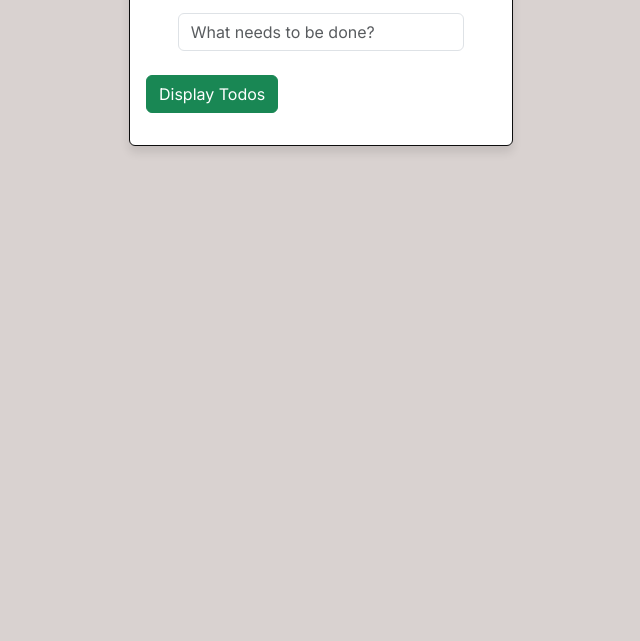
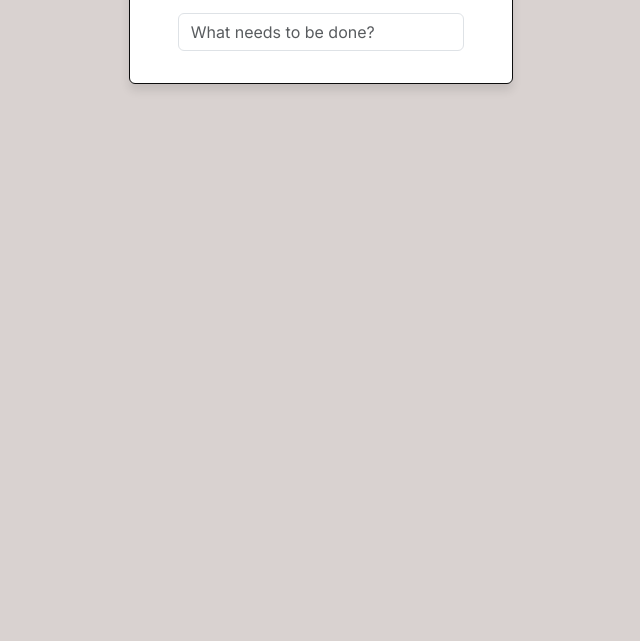
Before and after one commit to spencerjstewart/todos, a website built with webpack: page index.html in a window 1280 px wide. Shown: the part 159-800 px from the top of the page, without its empty margins (319-959 px from the left). Built offline with nearby package versions, Linux system fonts and the light colour scheme.

Commit message:
feat: remove display todos button

```diff
--- a/index.html
+++ b/index.html
@@ -28,9 +28,6 @@
           type="text"
         />
         <article class="todo-card__body card-body">
-          <button class="display-todos-btn btn btn-success">
-            Display Todos
-          </button>
           <ul class="todo-list list-group list-group-flush"></ul>
         </article>
       </section>
```
